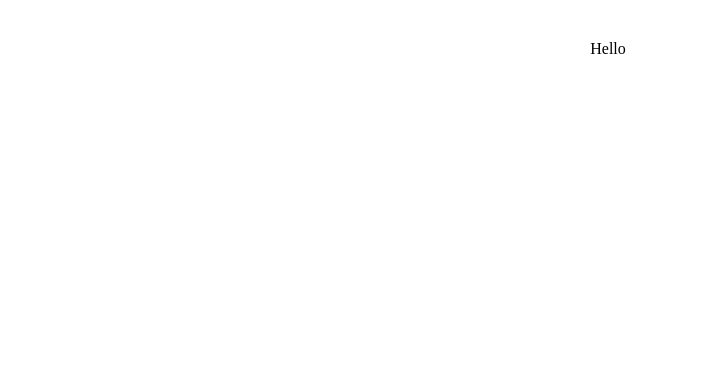
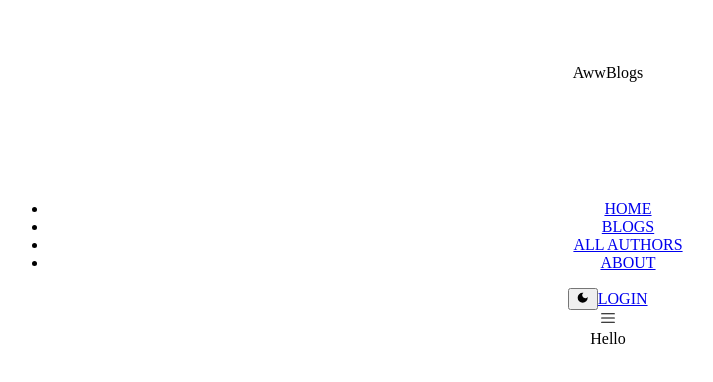
Before and after one commit to Ketan-33/MERNstack-blog-page, a React (Vite) app in the folder frontend/: page / in a window 1280 px wide. Shown: the top 382 px of the page, without its empty margins (32-745 px from the left). Built offline with nearby package versions, Linux system fonts and the light colour scheme.

Commit message:
functional Navbar without CSS

```diff
--- a/frontend/src/App.jsx
+++ b/frontend/src/App.jsx
@@ -10,11 +10,13 @@ import Register from "./components/pages/Register";
 import Login from "./components/pages/Login";
 import AllAuthors from "./components/pages/AllAuthors";
 import UpdateBlog from "./components/pages/UpdateBlog";
+import Navbar from "./components/layout/Navbar";
 
 const App = () => {
   return (
     <>
       <Router>
+      <Navbar/>
         <Routes>
           <Route path="/" element={<Home />} />
           <Route path="/register" element={<Register />} />
--- a/frontend/src/components/layout/Navbar.jsx
+++ b/frontend/src/components/layout/Navbar.jsx
@@ -1,9 +1,119 @@
-import React from 'react'
+import React, { useContext } from "react";
+import { useState } from "react";
+import { Link, useLocation, useNavigate } from "react-router-dom";
+import { RxHamburgerMenu } from "react-icons/rx";
+import { Context } from "../../main";
+import { MdDarkMode } from "react-icons/md";
+import { CiLight } from "react-icons/ci";
+import axios from "axios";
+import toast from "react-hot-toast";
 
-export default function Navbar() {
+const Navbar = () => {
+  const [show, setShow] = useState(false);
+  const handleNavbar = () => {
+    setShow(!show);
+  };
+
+  const isDashboard = useLocation("http://localhost:5173/dashboard");
+
+  const { mode, setMode, isAuthenticated, user, setIsAuthenticated } = useContext(Context);
+
+  const navigateTo = useNavigate();
+  const handleLogout = async (e) => {
+    e.preventDefault();
+    try {
+      const { data } = await axios.get(
+        "http://localhost:4000/api/v1/user/logout",
+        { withCredentials: true }
+      );
+      setIsAuthenticated(false);
+      toast.success(data.message);
+      navigateTo("/");
+    } catch (error) {
+      toast.error(error.response.data.message);
+    }
+  };
+
   return (
-    <div>
+    <section
+      className={
+        isDashboard.pathname === "/dashboard"
+          ? "hideNavbar"
+          : mode === "light"
+          ? "header light-navbar"
+          : "header dark-navbar"
+      }
+    >
+      <nav>
+        <div className="logo">
+          Aww<span>Blogs</span>
+        </div>
+        <div className={show ? "links show" : "links"}>
+          <ul>
+            <li>
+              <Link to={"/"} onClick={handleNavbar}>
+                HOME
+              </Link>
+            </li>
+            <li>
+              <Link to={"/blogs"} onClick={handleNavbar}>
+                BLOGS
+              </Link>
+            </li>
+            <li>
+              <Link to={"/authors"} onClick={handleNavbar}>
+                ALL AUTHORS
+              </Link>
+            </li>
+            <li>
+              <Link to={"/about"} onClick={handleNavbar}>
+                ABOUT
+              </Link>
+            </li>
+          </ul>
+          <div className="btns">
+            <button
+              onClick={() =>
+                mode === "light" ? setMode("dark") : setMode("light")
+              }
+              className={
+                mode === "light" ? "mode-btn light-mode" : "mode-btn dark-mode"
+              }
+            >
+              {mode === "light" ? (
+                <CiLight className="light-icon" />
+              ) : (
+                <MdDarkMode className="dark-icon" />
+              )}
+            </button>
+            {isAuthenticated && user.role === "Author" ? (
+              <Link
+                to={"/dashboard"}
+                onClick={handleNavbar}
+                className="dashboard-btn"
+              >
+                DASHBOARD
+              </Link>
+            ) : (
+              ""
+            )}
+            {!isAuthenticated ? (
+              <Link to={"/login"} onClick={handleNavbar} className="login-btn">
+                LOGIN
+              </Link>
+            ) : (
+              <div>
+                <button className="logout-btn" onClick={handleLogout}>
+                  LOGOUT
+                </button>
+              </div>
+            )}
+          </div>
+        </div>
+        <RxHamburgerMenu className="hamburger" onClick={handleNavbar} />
+      </nav>
+    </section>
+  );
+};
 
-    </div>
-  )
-}
+export default Navbar;
```
